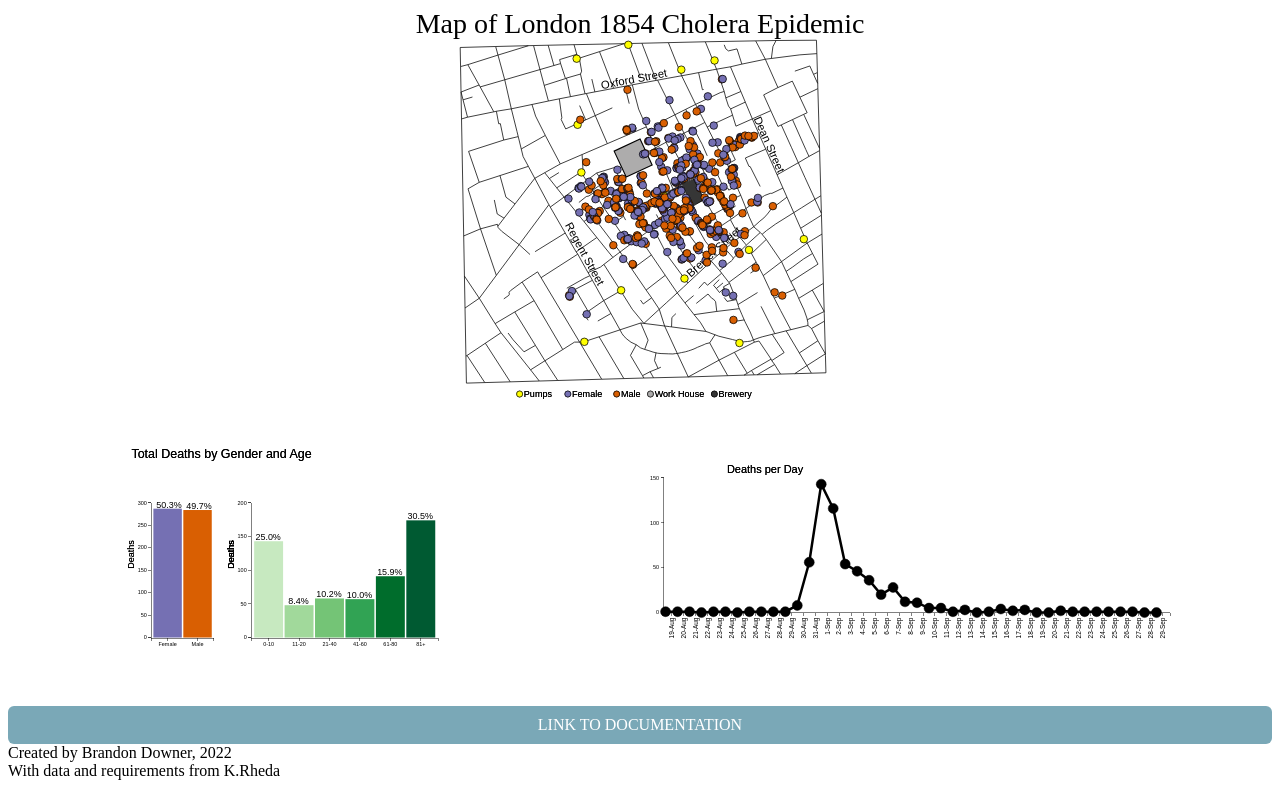
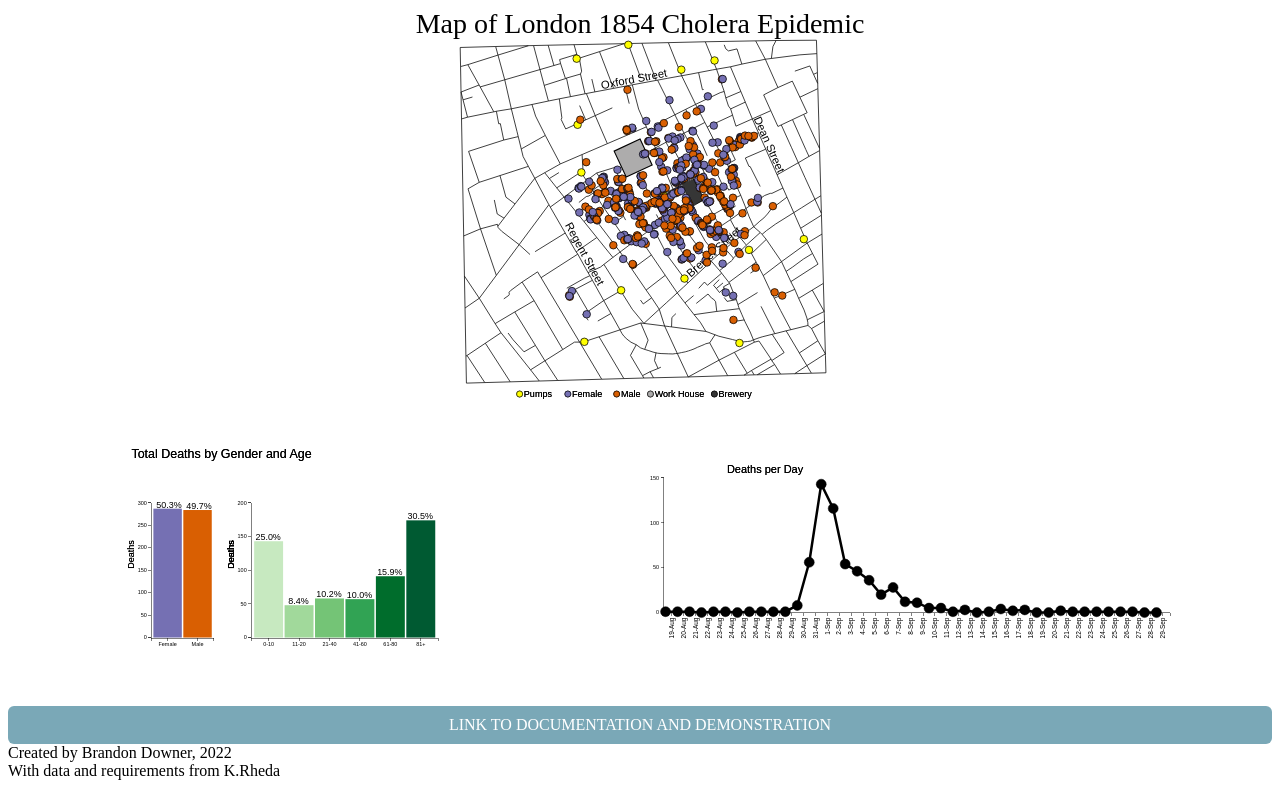
Before and after one commit to bdind/H517-Proj1-Downer, a plain HTML site: page index.html in a window 1280 px wide. Drawn offline with nearby package versions, Linux system fonts and the light colour scheme.

Commit message:
Update index.html

```diff
--- a/index.html
+++ b/index.html
@@ -881,7 +881,7 @@
 			// https://www.w3docs.com/snippets/html/how-to-create-an-html-button-that-acts-like-a-link.html
 		</script>
 
-		<a href='documentation.html/' class='button'>LINK TO DOCUMENTATION</a>
+		<a href='documentation.html/' class='button'>LINK TO DOCUMENTATION AND DEMONSTRATION</a>
 		<p style="font-size: 100%;">Created by Brandon Downer, 2022<br>With data and requirements from K.Rheda</p>
 
 
```
